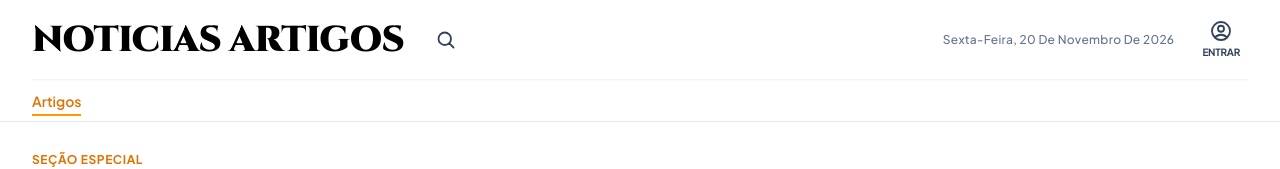
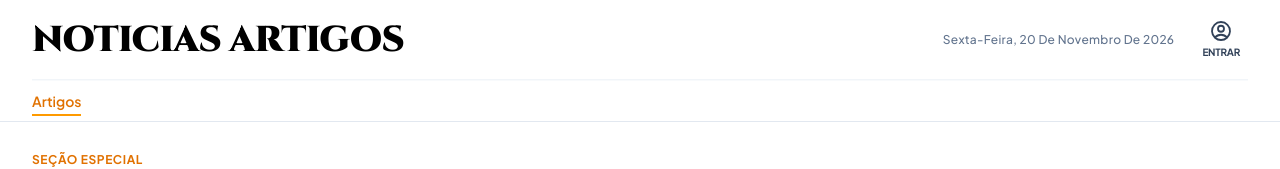
Before and after one commit to carlosd4vi/noticias-artigos, a Next.js app in the folder frontend/: page / in a window 1280 px wide. Shown: the top 169 px of the page. Built offline with nearby package versions, Linux system fonts and the light colour scheme; no server answers.

Commit message:
Delete: icone de lupa de pesquisa

```diff
--- a/frontend/components/Header.tsx
+++ b/frontend/components/Header.tsx
@@ -69,25 +69,6 @@ export function Header() {
                   Noticias Artigos
                 </span>
               </Link>
-              <button
-                aria-label="Pesquisar notícias"
-                className="p-2 text-slate-700 hover:text-black focus:outline-none rounded-md transition-colors"
-                type="button"
-              >
-                <svg
-                  className="w-5 h-5"
-                  fill="none"
-                  stroke="currentColor"
-                  strokeWidth="2.2"
-                  viewBox="0 0 24 24"
-                >
-                  <path
-                    d="m21 21-5.197-5.197m0 0A7.5 7.5 0 1 0 5.196 5.196a7.5 7.5 0 0 0 10.607 10.607Z"
-                    strokeLinecap="round"
-                    strokeLinejoin="round"
-                  />
-                </svg>
-              </button>
             </div>
 
             <div className="flex items-center gap-3 sm:gap-5">
```
